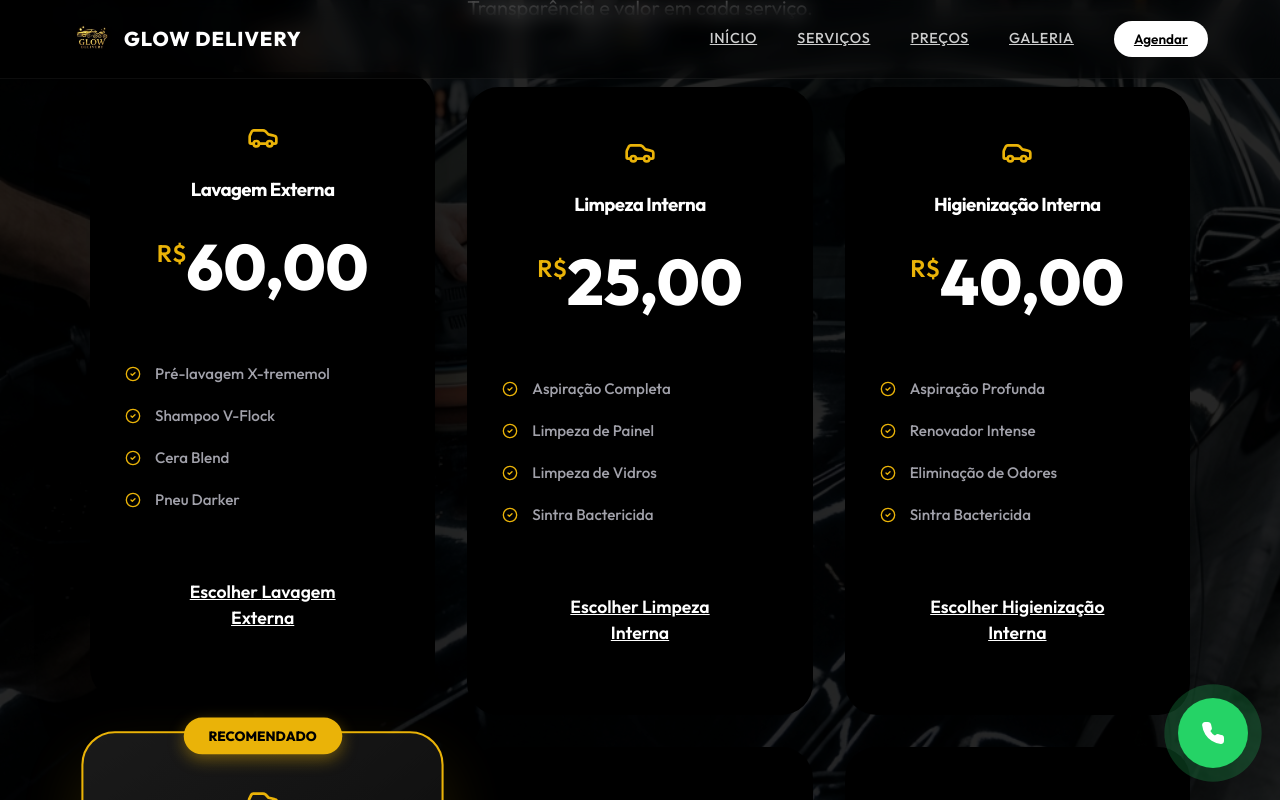
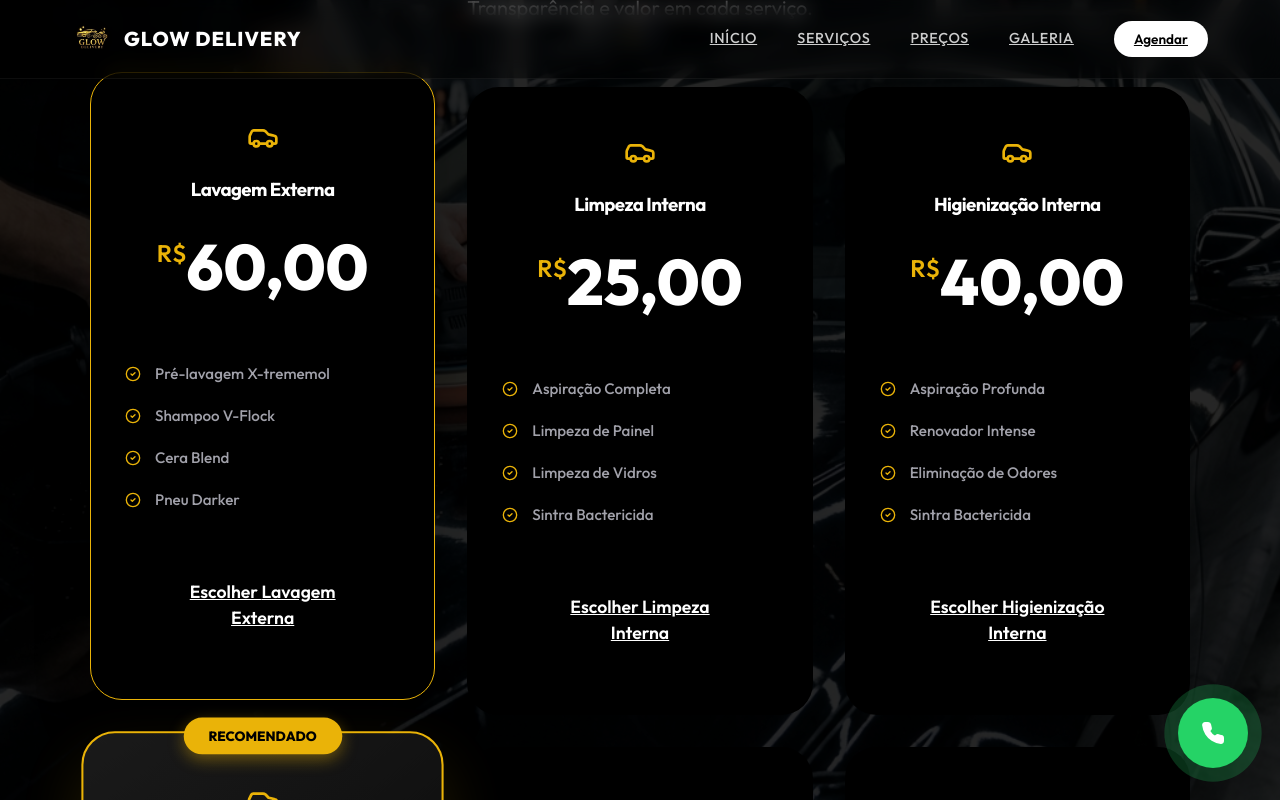
Before and after one commit to geisonhoehr-ai/glowdelivery, a React (Vite) app: page / in a window 1280 px wide. In both pictures the pointer is over the element 262 px from the left and 6896 px from the top of the page. Shown: the part 6496-7296 px from the top of the page. Built offline with nearby package versions, Linux system fonts and the light colour scheme.

Commit message:
Add gold border hover effect to pricing cards

```diff
--- a/src/index.css
+++ b/src/index.css
@@ -767,6 +767,7 @@ h3 {
 .pricing-apple-card:hover {
     transform: translateY(-15px);
     box-shadow: 0 30px 60px rgba(0, 0, 0, 0.15);
+    border-color: var(--primary);
 }
 
 .pricing-apple-card.highlight {
```
